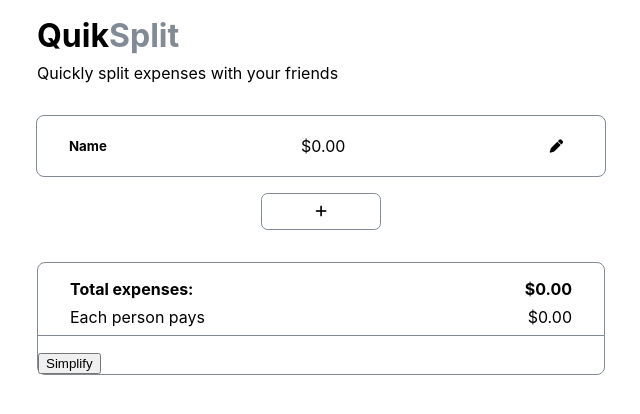
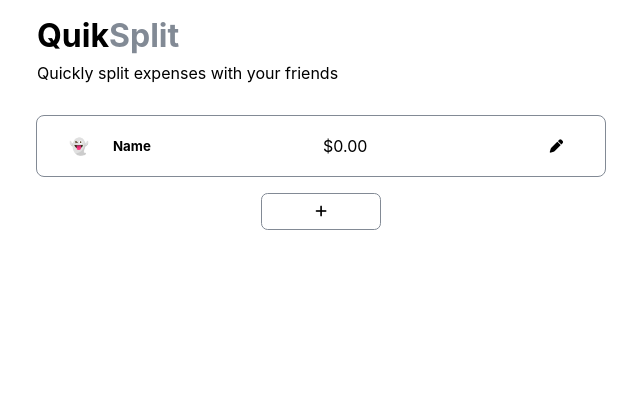
Before and after one commit to jcmagat/quiksplit, a React (Create React App) app: page / in a window 1280 px wide. Both pictures are taken after a click on the button 639 px from the left and 133 px from the top of the page. Shown: the top 414 px of the page, without its empty margins (319-959 px from the left). Built offline with nearby package versions, Linux system fonts and the light colour scheme.

Commit message:
Add emojis to friends and improve some styling

```diff
--- a/src/css/style.css
+++ b/src/css/style.css
@@ -1,6 +1,7 @@
 .parent-container {
   max-width: 600px;
   margin: auto;
+  padding-bottom: 4em;
 }
 
 .nav {
@@ -69,6 +70,20 @@
   cursor: pointer;
 }
 
+.friend-identity {
+  display: -webkit-box;
+  display: -ms-flexbox;
+  display: flex;
+  -webkit-box-orient: horizontal;
+  -webkit-box-direction: normal;
+      -ms-flex-direction: row;
+          flex-direction: row;
+  -webkit-box-align: center;
+      -ms-flex-align: center;
+          align-items: center;
+  gap: 1.5em;
+}
+
 .debts-container {
   border: 1px solid #828a95;
   border-radius: 0.5em;
@@ -106,4 +121,14 @@
   position: absolute;
   right: 2em;
 }
+
+.debts-simplify {
+  display: block;
+  margin: 2em auto 1em;
+  cursor: pointer;
+  padding: 0.75em 4em;
+  border: 1px solid #828a95;
+  background: inherit;
+  border-radius: 0.5em;
+}
 /*# sourceMappingURL=style.css.map */
--- a/src/css/style.scss
+++ b/src/css/style.scss
@@ -5,6 +5,7 @@ $gray: #828a95;
 .parent-container {
   max-width: 600px;
   margin: auto;
+  padding-bottom: 4em;
 }
 
 // ========== Navigation ==========
@@ -60,6 +61,13 @@ $gray: #828a95;
   }
 }
 
+.friend-identity {
+  display: flex;
+  flex-direction: row;
+  align-items: center;
+  gap: 1.5em;
+}
+
 // ========== Debts ==========
 .debts-container {
   border: 1px solid $gray;
@@ -98,3 +106,14 @@ $gray: #828a95;
     right: 2em;
   }
 }
+
+.debts-simplify {
+  display: block;
+  margin: 2em auto 1em;
+
+  cursor: pointer;
+  padding: 0.75em 4em;
+  border: 1px solid $gray;
+  background: inherit;
+  border-radius: 0.5em;
+}
--- a/src/features/Debts/DebtsContainer.tsx
+++ b/src/features/Debts/DebtsContainer.tsx
@@ -18,6 +18,7 @@ function DebtsContainer() {
 
   const [debtsAdjMatrix, setDebtsAdjMatrix] = useState<number[][]>([[]]);
   const [debts, setDebts] = useState<Debt[]>([]);
+  const [isSimplified, setIsSimplified] = useState(false);
 
   useEffect(() => {
     const matrix = friends.map((debtor, debtorIndex) =>
@@ -54,19 +55,23 @@ function DebtsContainer() {
     }
 
     setDebts(debtsAccumulated);
+    setIsSimplified(false);
   }, [debtsAdjMatrix]);
 
   const handleSimplify = () => {
+    if (isSimplified) return;
+
     const debtsSimplified = simplify(debtsAdjMatrix);
     setDebts(debtsSimplified);
+    setIsSimplified(true);
   };
 
   return (
     <>
-      {count > 0 && (
+      {debts.length > 0 && (
         <div className="debts-container">
           <h4 className="debts-title">
-            Total expenses:
+            Total expenses
             <span>{`$${total.toFixed(2)}`}</span>
           </h4>
 
@@ -86,7 +91,9 @@ function DebtsContainer() {
             ))}
           </ul>
 
-          <button onClick={handleSimplify}>Simplify</button>
+          <button className="debts-simplify" onClick={handleSimplify}>
+            {isSimplified ? "Simplified" : "Simplify"}
+          </button>
         </div>
       )}
     </>
--- a/src/features/Friends/FriendCard.tsx
+++ b/src/features/Friends/FriendCard.tsx
@@ -13,20 +13,22 @@ export function FriendCard(props: Props) {
 
   const [isEditMode, setIsEditMode] = useState(false);
 
+  const [emoji, setEmoji] = useState(friend.emoji);
   const [name, setName] = useState(friend.name);
   const [expense, setExpense] = useState(friend.expense);
 
   useEffect(() => {
+    setEmoji(friend.emoji);
     setName(friend.name);
     setExpense(friend.expense);
-  }, [friend.name, friend.expense]);
+  }, [friend.emoji, friend.name, friend.expense]);
 
   const dispatch = useDispatch();
 
   const handleSave = (event: any) => {
     event.preventDefault();
 
-    dispatch(editFriend({ index, friend: { name, expense } }));
+    dispatch(editFriend({ index, friend: { emoji, name, expense } }));
     setIsEditMode(false);
   };
 
@@ -63,7 +65,10 @@ export function FriendCard(props: Props) {
 
   return (
     <div className="friend-card">
-      <h5>{friend.name}</h5>
+      <div className="friend-identity">
+        <span>{friend.emoji}</span>
+        <h5>{friend.name}</h5>
+      </div>
 
       <p>{`$${friend.expense.toFixed(2)}`}</p>
 
--- a/src/features/Friends/FriendsContainer.tsx
+++ b/src/features/Friends/FriendsContainer.tsx
@@ -2,6 +2,11 @@ import { useDispatch } from "react-redux";
 import { useFriends } from "../../redux/store";
 import { addFriend } from "../../redux/friends";
 import { FriendCard } from "./FriendCard";
+
+const emojis = ["💀", "💩", "🤡", "👹", "👺", "👻", "👽", "👾", "🤖"];
+const randomEmoji = () => {
+  return emojis[Math.floor(Math.random() * emojis.length)];
+};
 
 export function FriendsContainer() {
   const friends = useFriends();
@@ -9,7 +14,9 @@ export function FriendsContainer() {
   const dispatch = useDispatch();
 
   const handleAddFriend = () => {
-    dispatch(addFriend({ friend: { name: "Name", expense: 0 } }));
+    dispatch(
+      addFriend({ friend: { emoji: randomEmoji(), name: "Name", expense: 0 } })
+    );
   };
 
   return (
--- a/src/types/index.ts
+++ b/src/types/index.ts
@@ -1,4 +1,5 @@
 export interface Friend {
+  emoji: string;
   name: string;
   expense: number;
 }
```
Also changed, not shown: 1 other file (tests, documents, lock files or other folders).
